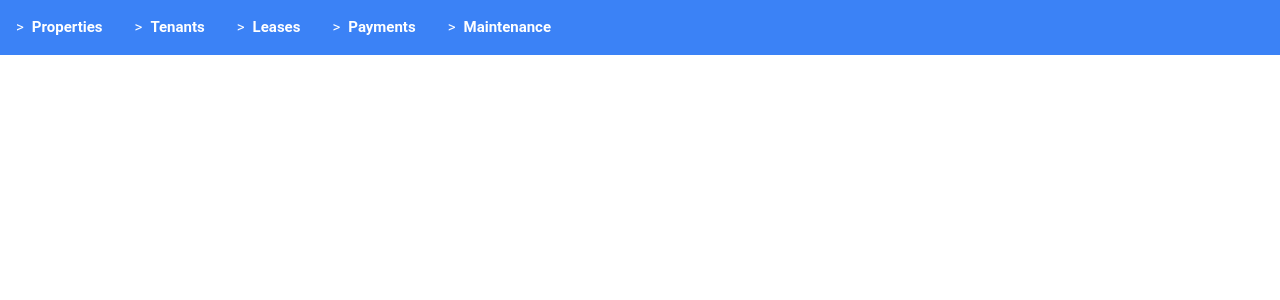
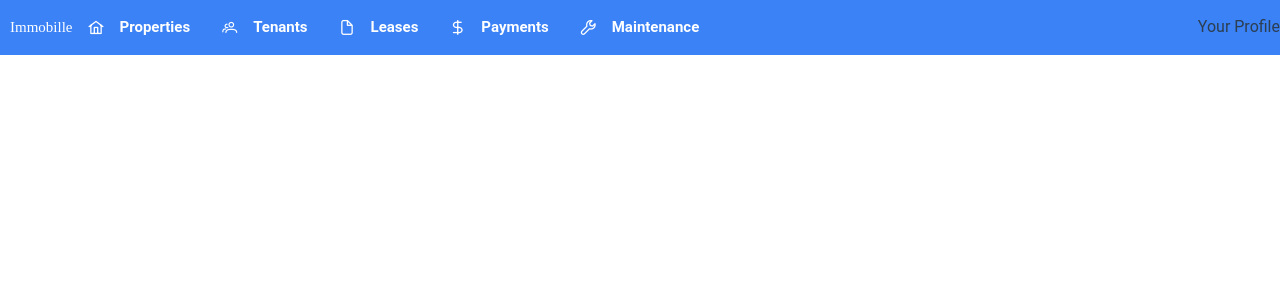
Before and after one commit to MirceaTT8/front_end_real_estate, a Vue app: page / in a window 1280 px wide. Shown: the top 300 px of the page. Built offline with nearby package versions, Linux system fonts and the light colour scheme.

Commit message:
added Your Profile tab in menu

```diff
--- a/package.json
+++ b/package.json
@@ -10,6 +10,7 @@
   },
   "dependencies": {
     "@primeuix/themes": "^1.0.0",
+    "primeicons": "^7.0.0",
     "primevue": "^4.3.1",
     "vue": "^3.5.13",
     "vue-router": "^4.5.0"
--- a/src/assets/main.css
+++ b/src/assets/main.css
@@ -1,7 +1,10 @@
 @import './base.css';
+@import 'primeicons/primeicons.css';
+
 @tailwind base;
 @tailwind components;
 @tailwind utilities;
+
 
 body {
     font-family: 'Roboto', sans-serif;
--- a/src/components/NavBar.vue
+++ b/src/components/NavBar.vue
@@ -2,8 +2,9 @@
 import { ref } from "vue";
 import { useRouter } from "vue-router";
 import Menubar from "primevue/menubar";
-import Avatar from "primevue/avatar";
-import Menu from "primevue/menu";
+import { PrimeIcons } from '@primevue/core/api';
+import Popover from "primevue/popover";
+import {Button} from "primevue";
 
 const router = useRouter();
 
@@ -12,7 +13,7 @@ const items = ref([
   {
 
     label: "Properties",
-    icon: "pi pi-home",
+    icon: PrimeIcons.HOME,
     items: [
       { label: "View Properties" },
       { separator: true} ,
@@ -53,23 +54,66 @@ const items = ref([
   },
 ]);
 
+// Profile menu items
+const op = ref();
+const selectedMember = ref(null);
+const members = ref([
+  { name: 'Amy Elsner', image: 'amyelsner.png', email: 'amy@email.com', role: 'Owner' },
+  { name: 'Bernardo Dominic', image: 'bernardodominic.png', email: 'bernardo@email.com', role: 'Editor' },
+  { name: 'Ioni Bowcher', image: 'ionibowcher.png', email: 'ioni@email.com', role: 'Viewer' }
+]);
 
+const toggle = (event) => {
+  op.value.toggle(event);
+}
+
+const selectMember = (member) => {
+  selectedMember.value = member;
+  op.value.hide();
+}
 </script>
 
 <template>
   <!-- Wrapper div with flexbox properties -->
   <div class="card w-full bg-blue-500 p-0 m-0">
     <Menubar :model="items" class="w-full p-0 m-0">
-      <template #item="{ item }">
-        <div class="flex items-center gap-2 p-4 bg-blue-500 text-white hover:bg-blue-600 transition-colors"> >
+      <template #start >
+        <span class="logo">Immobille</span>
+      </template>
+      <template #item="{ item }" #>
+        <div class="flex items-center gap-2 p-4 bg-blue-500 text-white hover:bg-blue-600 transition-colors">
+          <i v-if="item.icon" :class="item.icon" class="mr-2"></i>
           <span class="font-bold">{{ item.label }} </span>
         </div>
       </template>
+      <template #end>
+        <div class="flex items-center gap-2">
+
+
+          <Button
+              type="button"
+              label="Your Profile"
+              @click="toggle"
+          />
+          <Popover ref="op">
+            <div>
+              <div>
+                <span class="font-medium block mb-2">Share this document</span>
+              </div>
+            </div>
+          </Popover>
+        </div>
+      </template>
+
     </Menubar>
   </div>
 </template>
 
 <style scoped>
 
-
+.logo {
+  font-family: 'Brush Script MT', cursive;
+  color:#ffffff;
+  margin-left:10px;
+}
 </style>
```
Also changed, not shown: 1 other file (tests, documents, lock files or other folders).
